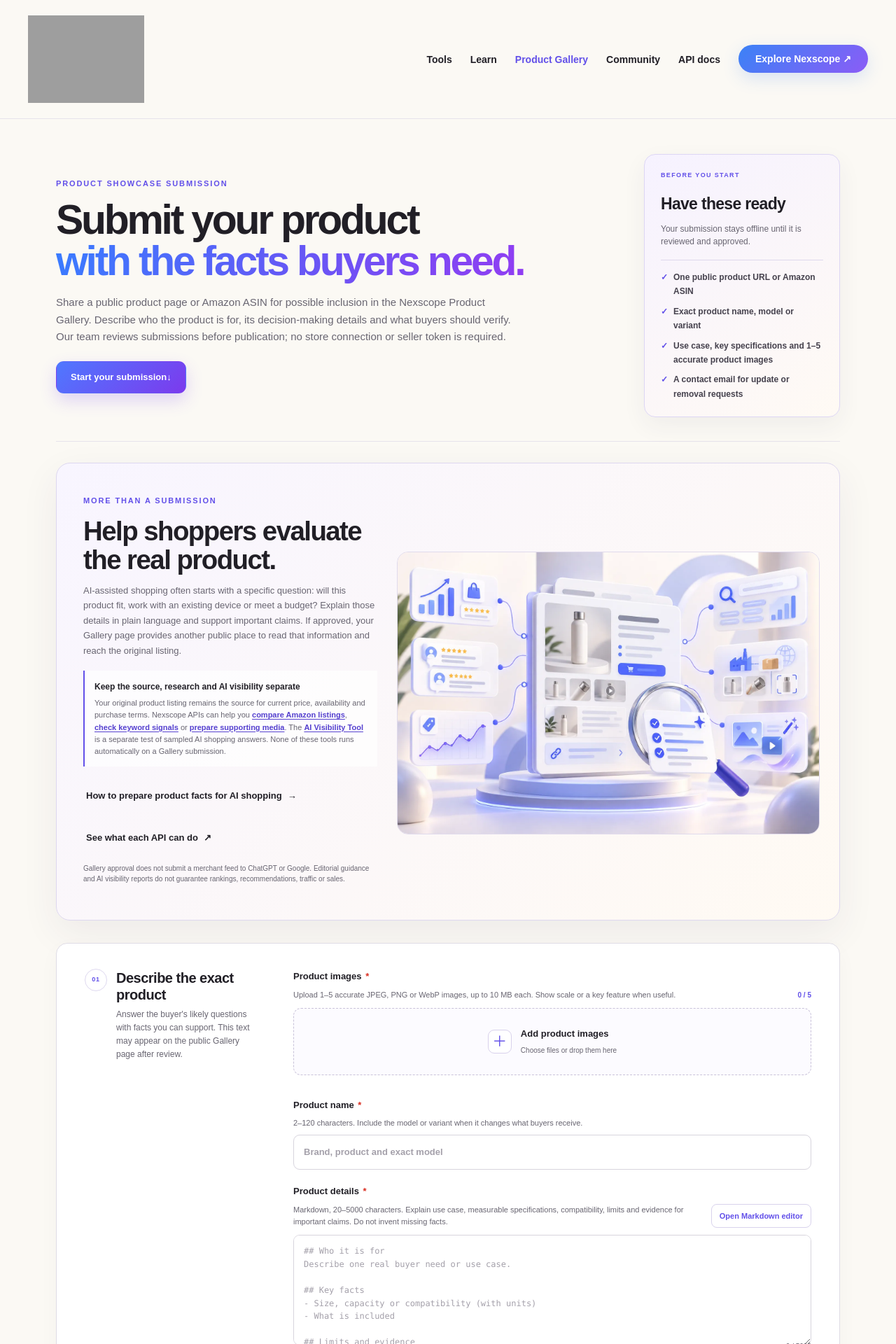
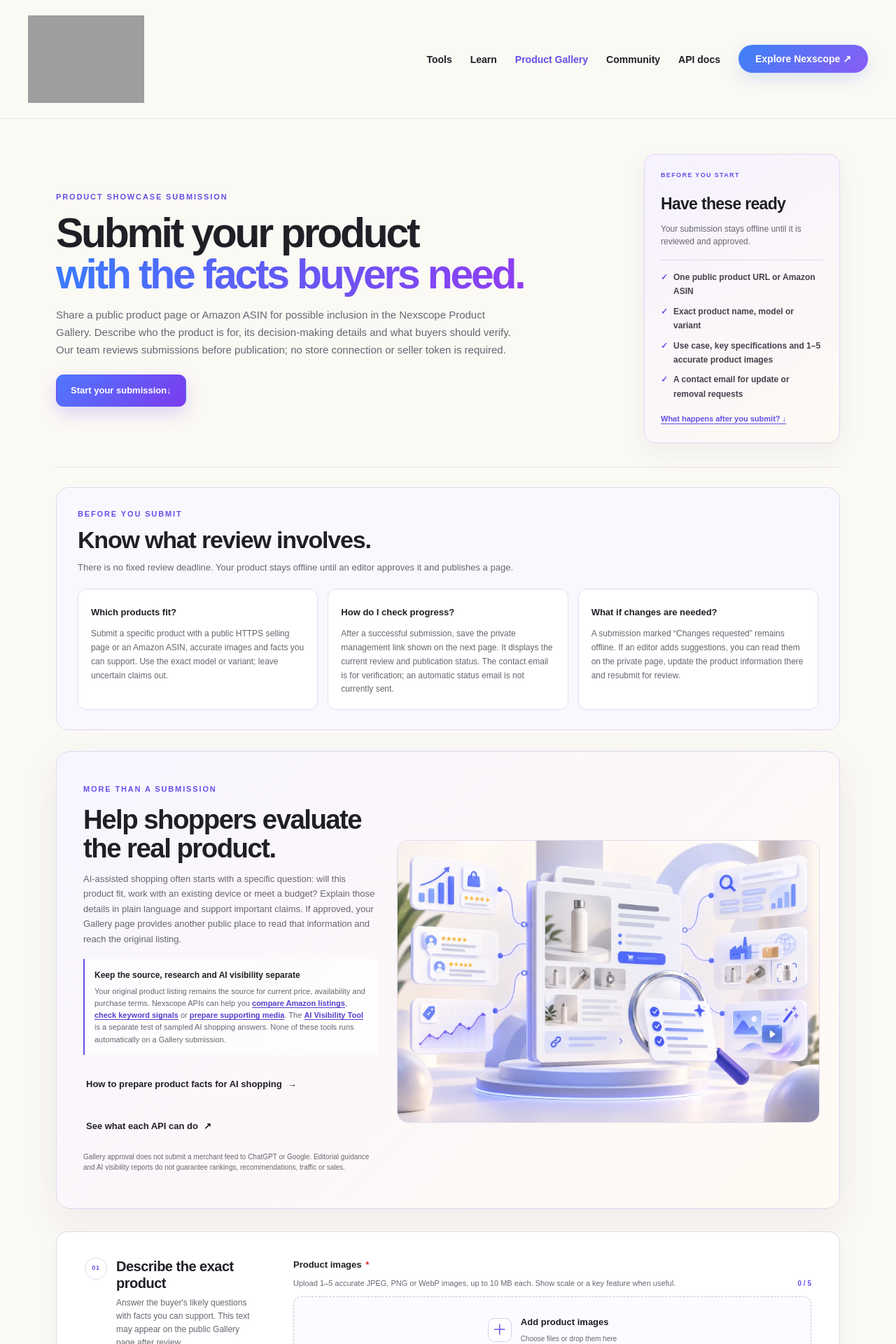
Before and after one commit to nexscope-ai/ecommerce-ai-tools, a Jekyll site: the page built from docs/product-showcase/submit/index.md, in a window 1280 px wide. Shown: the top 1920 px of the page at 70% size. Built offline with Jekyll 4.4.1, drawn with Linux system fonts in a browser that asks for light colours; nearby versions of some CDN libraries; some of the changed text lies outside the part shown.

Commit message:
Clarify product gallery review and measure submission entry

```diff
--- a/docs/_layouts/default.html
+++ b/docs/_layouts/default.html
@@ -150,7 +150,7 @@
       footer { padding: 28px 0; border-top: 1px solid var(--line); color: var(--muted); }
     </style>
     <link rel="stylesheet" href="{{ '/assets/trends.css' | relative_url }}?v=11">
-    <link rel="stylesheet" href="{{ '/assets/product-showcase.css' | relative_url }}?v=36">
+    <link rel="stylesheet" href="{{ '/assets/product-showcase.css' | relative_url }}?v=37">
     {% if page.not_found_page %}<link rel="stylesheet" href="{{ '/assets/not-found.css' | relative_url }}?v=2">{% endif %}
     <script src="{{ '/assets/trends.js' | relative_url }}?v=9" defer></script>
     {% unless page.private_page %}
@@ -226,7 +226,7 @@
       {% unless is_hub %}</div>{% endunless %}
     </main>
     <footer><div class="wrap resource-footer"><div><a class="brand" href="https://learn.nexscope.ai/">Nexscope</a><p>Practical knowledge for your next commerce workflow.</p></div><nav aria-label="Footer"><a href="https://learn.nexscope.ai/tools/">Tools</a><a href="{{ '/' | relative_url }}">Learn</a><a href="{{ '/guides/' | relative_url }}">Guides</a><a href="{{ '/case-studies/' | relative_url }}">Case studies</a><a href="{{ '/api-evidence/' | relative_url }}">API evidence</a><a href="https://learn.nexscope.ai/about/">About</a><a href="https://learn.nexscope.ai/security/">Security</a><a href="https://learn.nexscope.ai/contact/">Contact</a><a href="{{ '/editorial-policy/' | relative_url }}">Editorial policy</a><a href="https://www.nexscope.ai/privacy">Privacy</a><a href="https://www.nexscope.ai/terms">Terms</a><a href="{{ '/community/' | relative_url }}">Community</a></nav></div></footer>
-    {% if page.product_showcase_page %}<script src="https://unpkg.com/lucide@1.48.0/dist/umd/lucide.min.js" defer></script><script src="{{ '/assets/product-showcase.js' | relative_url }}?v=28" defer></script>{% endif %}
+    {% if page.product_showcase_page %}<script src="https://unpkg.com/lucide@1.48.0/dist/umd/lucide.min.js" defer></script><script src="{{ '/assets/product-showcase.js' | relative_url }}?v=29" defer></script>{% endif %}
     {% if page.not_found_page %}<script src="{{ '/assets/not-found.js' | relative_url }}?v=1" defer></script>{% endif %}
   </body>
 </html>
--- a/docs/assets/product-showcase.css
+++ b/docs/assets/product-showcase.css
@@ -108,6 +108,14 @@ html { scroll-behavior: smooth; }
 .submission-promise ul { display: grid; gap: 8px; margin: 0; padding: 14px 0 0; border-top: 1px solid #ded8ec; list-style: none; }
 .submission-promise li { position: relative; padding-left: 18px; color: #45414d; font-size: 12px; font-weight: 700; }
 .submission-promise li:before { position: absolute; left: 0; content: '✓'; color: var(--accent); }
+.submission-review-link { display: inline-block; margin-top: 16px; color: var(--accent) !important; font-size: 11px; font-weight: 800; text-underline-offset: 3px; }
+.submission-review { margin-top: 28px; padding: 28px 30px; scroll-margin-top: 24px; border: 1px solid #ded8ec; border-radius: 18px; background: #faf8ff; }
+.submission-review-intro h2 { margin: 8px 0; color: var(--ink); font-size: clamp(25px, 2.8vw, 34px); line-height: 1.16; letter-spacing: -.035em; }
+.submission-review-intro p { max-width: 760px; margin: 0; color: var(--muted); font-size: 13px; line-height: 1.65; }
+.submission-review-grid { display: grid; grid-template-columns: repeat(3, minmax(0, 1fr)); gap: 14px; margin-top: 20px; }
+.submission-review-grid article { padding: 18px; border: 1px solid #e5dff0; border-radius: 12px; background: #fff; }
+.submission-review-grid strong { color: var(--ink); font-size: 13px; }
+.submission-review-grid p { margin: 9px 0 0; color: var(--muted); font-size: 12px; line-height: 1.65; }
 .submission-visual { display: grid; min-height: 390px; grid-template-columns: minmax(330px, .82fr) minmax(0, 1.18fr); gap: 28px; align-items: center; margin-top: 30px; padding: 34px 28px 30px 38px; overflow: hidden; border: 1px solid #ddd7ef; border-radius: 20px; background: linear-gradient(135deg, #f8f5ff 0%, #fffaf3 100%); box-shadow: 0 18px 54px rgb(53 42 85 / 7%); }
 .submission-visual-copy { position: relative; z-index: 1; padding: 10px 0 20px; }
 .submission-visual-copy h2 { max-width: 430px; margin: 13px 0 12px; font-size: clamp(28px, 3vw, 39px); line-height: 1.08; letter-spacing: -.04em; }
@@ -445,6 +453,7 @@ html { scroll-behavior: smooth; }
   .showcase-path { grid-template-columns: 1fr; padding: 40px 32px 22px; }
   .showcase-path-art img { max-height: 390px; }
   .showcase-form-intro { grid-template-columns: 1fr; gap: 24px; }
+  .submission-review-grid { grid-template-columns: 1fr; }
   .submission-promise { display: grid; grid-template-columns: 1fr 1.3fr; column-gap: 24px; align-items: start; }
   .submission-promise-label { grid-column: 1 / -1; }
   .submission-promise > p { margin-bottom: 0; }
@@ -467,6 +476,7 @@ html { scroll-behavior: smooth; }
   .submission-promise { display: block; }
   .submission-promise > p { margin-bottom: 20px; }
   .submission-promise ul { padding-top: 17px; border-top: 1px solid #ded8ec; }
+  .submission-review { margin-top: 20px; padding: 22px 18px; }
   .submission-visual { min-height: 0; grid-template-columns: 1fr; padding: 28px 24px 0; }
   .submission-visual-copy { padding-bottom: 0; }
   .submission-visual-art img { max-height: 300px; }
--- a/docs/assets/product-showcase.js
+++ b/docs/assets/product-showcase.js
@@ -963,6 +963,17 @@
     const form = formShell.querySelector('form');
     const error = formShell.querySelector('.form-error');
     const api = formShell.dataset.apiBase;
+    const entryType = (() => {
+      if (!document.referrer) return 'direct_or_unknown';
+      try {
+        const referrer = new URL(document.referrer);
+        if (referrer.origin !== window.location.origin) return 'external';
+        return /\/product-showcase\/?$/.test(referrer.pathname) ? 'gallery' : 'learn_content';
+      } catch (_) {
+        return 'direct_or_unknown';
+      }
+    })();
+    event('product_submission_page_view', { entry_type: entryType });
     let submitting = false;
     const steps = new Set(['product', 'source', 'contact']);
     const engagedSteps = new Set();
@@ -1026,13 +1037,15 @@
       if (submitting) return;
       const submitButton = form.querySelector('[type="submit"]');
       clearError();
-      event('product_submission_attempt');
+      const sourceType = form.querySelector('[name="sourceType"]:checked')?.value || 'unknown';
+      event('product_submission_attempt', { source_type: sourceType });
       if (!validateProduct(form, invalidFields => {
         const firstField = invalidFields[0];
         event('product_submission_validation_failed', {
           first_error_field: firstField,
           error_step: stepForField(firstField),
           error_count: invalidFields.length,
+          source_type: sourceType,
         });
         invalidFields.forEach(field => event('product_submission_field_error', {
           field_name: field,
@@ -1043,7 +1056,7 @@
       try {
         submitting = true;
         submitButton.disabled = true;
-        event('product_submission_start');
+        event('product_submission_start', { source_type: sourceType });
         const result = await json(`${api}/submissions`, {
           method: 'POST',
           body: JSON.stringify(productBody(form)),
@@ -1055,13 +1068,14 @@
           managementUrl.protocol = window.location.protocol;
           managementUrl.host = window.location.host;
         }
-        event('product_submission_success');
+        event('product_submission_success', { source_type: sourceType });
         window.location.replace(managementUrl.href);
       } catch (cause) {
         event('product_submission_failed', {
           failure_stage: failureStage,
           failure_type: failureStage === 'response' ? 'invalid_response'
             : cause instanceof TypeError ? 'network' : 'api_rejected',
+          source_type: sourceType,
         });
         showError(cause.message || 'Submission failed. Please retry.');
       } finally {
--- a/docs/product-showcase/submit/index.md
+++ b/docs/product-showcase/submit/index.md
@@ -33,8 +34,22 @@ image_caption: The Nexscope product submission workflow combines public product
         <li>Use case, key specifications and 1–5 accurate product images</li>
         <li>A contact email for update or removal requests</li>
       </ul>
+      <a class="submission-review-link" href="#submission-review">What happens after you submit? ↓</a>
     </aside>
   </header>
+
+  <section class="submission-review" id="submission-review" aria-labelledby="submission-review-title">
+    <div class="submission-review-intro">
+      <span class="eyebrow">Before you submit</span>
+      <h2 id="submission-review-title">Know what review involves.</h2>
+      <p>There is no fixed review deadline. Your product stays offline until an editor approves it and publishes a page.</p>
+    </div>
+    <div class="submission-review-grid">
+      <article><strong>Which products fit?</strong><p>Submit a specific product with a public HTTPS selling page or an Amazon ASIN, accurate images and facts you can support. Use the exact model or variant; leave uncertain claims out.</p></article>
+      <article><strong>How do I check progress?</strong><p>After a successful submission, save the private management link shown on the next page. It displays the current review and publication status. The contact email is for verification; an automatic status email is not currently sent.</p></article>
+      <article><strong>What if changes are needed?</strong><p>A submission marked “Changes requested” remains offline. If an editor adds suggestions, you can read them on the private page, update the product information there and resubmit for review.</p></article>
+    </div>
+  </section>
 
   <section class="submission-visual" aria-labelledby="submission-visual-title">
     <div class="submission-visual-copy">
@@ -145,7 +160,7 @@ image_caption: The Nexscope product submission workflow combines public product
           <label><strong class="field-label">Contact email <span class="required-mark" aria-label="required">*</span></strong><span>Kept private and never displayed on the public product page.</span><input name="submitterEmail" type="email" maxlength="254" required autocomplete="email" inputmode="email" placeholder="you@company.com"><small class="field-error" id="submitterEmail-error" data-error-for="submitterEmail" role="alert" hidden></small></label>
           <div class="trust-note"><strong>Your email stays private.</strong><span>It is used only to verify important requests to update or remove product information, and never for marketing.</span></div>
           <p class="form-error" role="alert" hidden></p>
-          <div class="submission-actions"><button class="showcase-primary" type="submit">Submit product for review <span aria-hidden="true">↗</span></button><small>Use an inbox you can access later.</small></div>
+          <div class="submission-actions"><button class="showcase-primary" type="submit">Submit product for review <span aria-hidden="true">↗</span></button><small>After submitting, save your private management link to check the result and make changes.</small></div>
         </div>
       </div>
     </form>
```
Also changed, not shown: other parts of docs/product-showcase/submit/index.md (+1 -0 lines), docs/ecommerce-trends/ai-holiday-shopping-2026-seller-guide.md (+2 -0 lines), docs/ecommerce-trends/google-ai-mode-shopping.md (+2 -0 lines), docs/product-showcase/index.md (+4 -0 lines).
